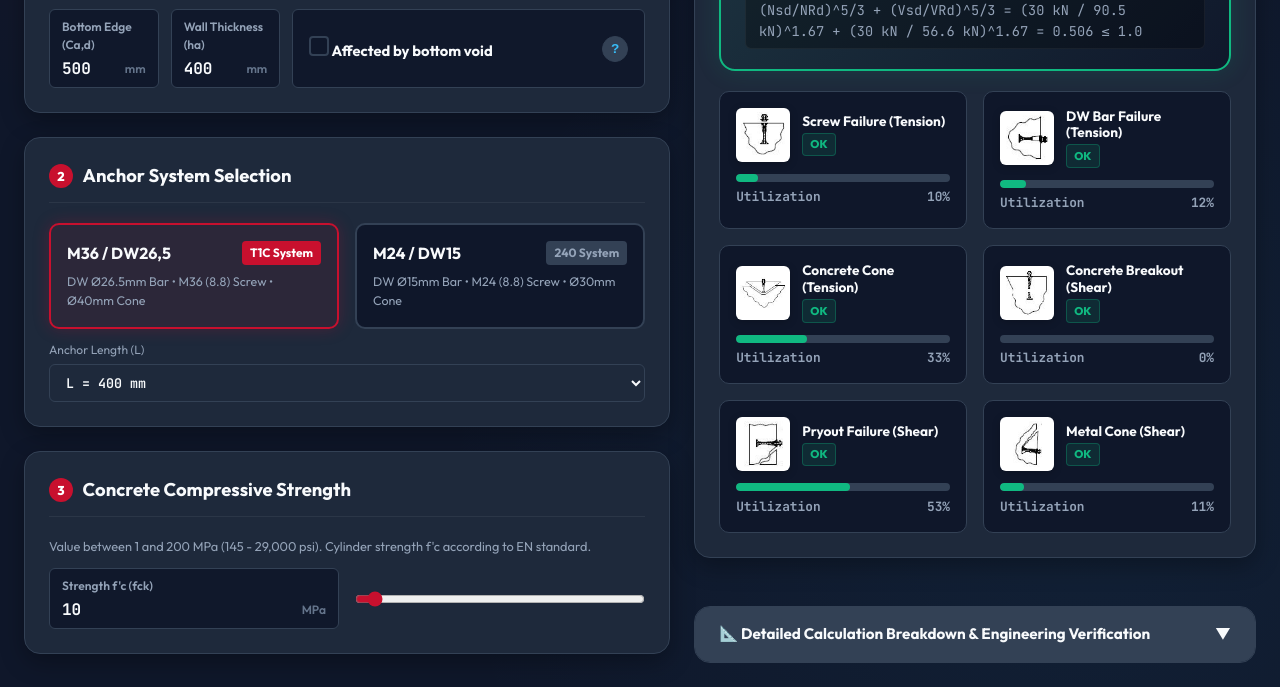
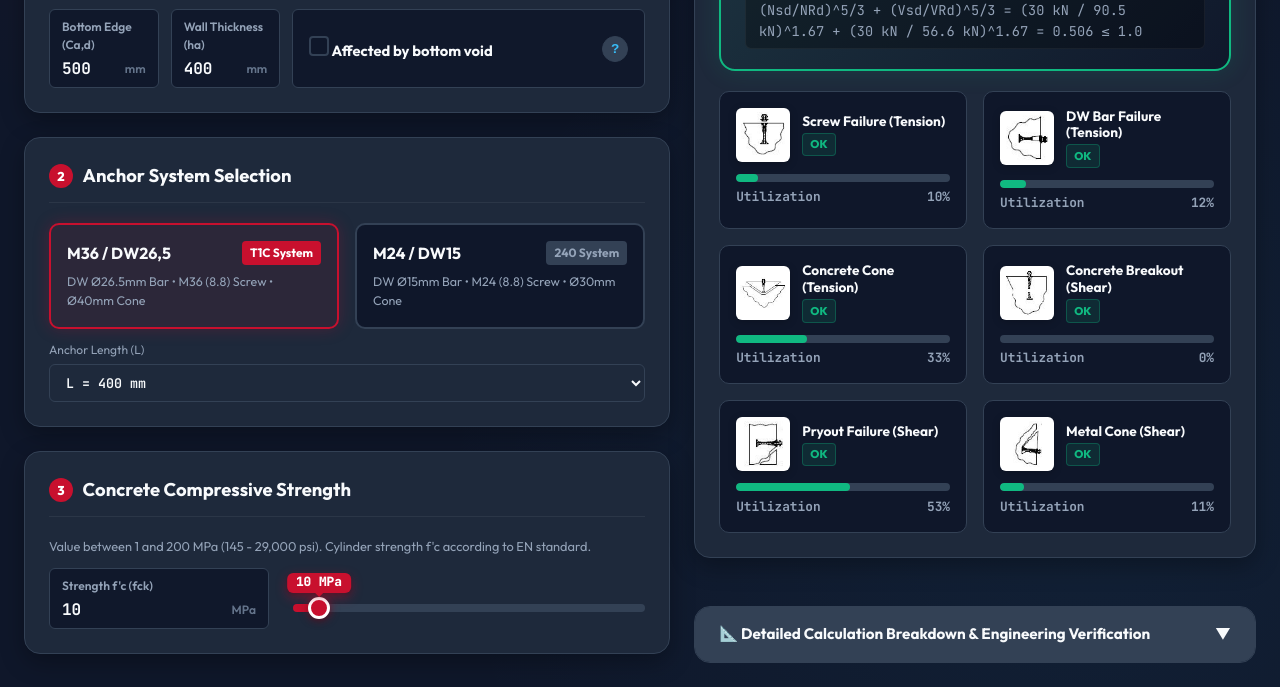
Before and after one commit to alsitectools/calculo-de-anclajes, a website with bundled scripts: page index.html in a window 1280 px wide. Shown: the part 737-1424 px from the top of the page. Built offline with nearby package versions, Linux system fonts and the light colour scheme; files whose address does not match are found by name.

Commit message:
feat: add dynamic floating tooltip with real-time value on concrete resistance slider

```diff
--- a/css/main.css
+++ b/css/main.css
@@ -1079,22 +1079,113 @@ input[type="checkbox"]:checked + .custom-checkbox::after {
 /* Step 3: Concrete strength */
 .concrete-fck-grid {
   display: grid;
-  grid-template-columns: 1fr 1fr;
-  gap: 1rem;
+  grid-template-columns: minmax(180px, 220px) 1fr;
+  gap: 1.5rem;
   align-items: center;
   margin-top: 0.75rem;
 }
 
+@media (max-width: 680px) {
+  .concrete-fck-grid {
+    grid-template-columns: 1fr;
+    gap: 1.5rem;
+  }
+}
+
 .fck-slider-wrapper {
-  display: flex;
-  align-items: center;
-  gap: 1rem;
+  position: relative;
+  width: 100%;
+  display: flex;
+  flex-direction: column;
+  justify-content: center;
+  padding-top: 1.6rem;
+  padding-bottom: 0.4rem;
+}
+
+.fck-slider-tooltip {
+  position: absolute;
+  top: -6px;
+  transform: translateX(-50%);
+  background: var(--primary);
+  color: #ffffff;
+  font-family: var(--font-mono);
+  font-size: 0.8rem;
+  font-weight: 800;
+  padding: 0.22rem 0.55rem;
+  border-radius: 6px;
+  box-shadow: 0 4px 12px rgba(200, 16, 46, 0.45), 0 2px 4px rgba(0, 0, 0, 0.3);
+  pointer-events: none;
+  white-space: nowrap;
+  transition: transform 0.05s linear;
+  z-index: 10;
+  display: flex;
+  align-items: center;
+  line-height: 1;
+}
+
+.fck-slider-tooltip::after {
+  content: '';
+  position: absolute;
+  bottom: -4px;
+  left: 50%;
+  transform: translateX(-50%);
+  border-width: 4px 4px 0 4px;
+  border-style: solid;
+  border-color: var(--primary) transparent transparent transparent;
 }
 
 .fck-slider {
-  flex: 1;
-  accent-color: var(--primary);
-  cursor: pointer;
+  -webkit-appearance: none;
+  appearance: none;
+  width: 100%;
+  height: 8px;
+  border-radius: 6px;
+  background: linear-gradient(to right, var(--primary) 0%, var(--primary) var(--slider-progress, 4.5%), #334155 var(--slider-progress, 4.5%), #334155 100%);
+  outline: none;
+  cursor: pointer;
+  margin: 0;
+  padding: 0;
+  transition: background 0.1s ease;
+}
+
+body.light-theme .fck-slider {
+  background: linear-gradient(to right, var(--primary) 0%, var(--primary) var(--slider-progress, 4.5%), #cbd5e1 var(--slider-progress, 4.5%), #cbd5e1 100%);
+}
+
+.fck-slider::-webkit-slider-thumb {
+  -webkit-appearance: none;
+  appearance: none;
+  width: 22px;
+  height: 22px;
+  border-radius: 50%;
+  background: var(--primary);
+  border: 3px solid #ffffff;
+  box-shadow: 0 0 10px rgba(200, 16, 46, 0.6), 0 2px 6px rgba(0, 0, 0, 0.4);
+  cursor: grab;
+  transition: transform 0.15s ease, box-shadow 0.15s ease;
+}
+
+.fck-slider:active::-webkit-slider-thumb {
+  cursor: grabbing;
+  transform: scale(1.25);
+  box-shadow: 0 0 16px rgba(200, 16, 46, 0.9), 0 4px 10px rgba(0, 0, 0, 0.5);
+}
+
+.fck-slider::-moz-range-thumb {
+  width: 22px;
+  height: 22px;
+  border-radius: 50%;
+  background: var(--primary);
+  border: 3px solid #ffffff;
+  box-shadow: 0 0 10px rgba(200, 16, 46, 0.6), 0 2px 6px rgba(0, 0, 0, 0.4);
+  cursor: grab;
+  transition: transform 0.15s ease, box-shadow 0.15s ease;
+}
+
+.fck-slider:active::-moz-range-thumb {
+  cursor: grabbing;
+  transform: scale(1.25);
+  box-shadow: 0 0 16px rgba(200, 16, 46, 0.9), 0 4px 10px rgba(0, 0, 0, 0.5);
 }
 
 .warning-box {
--- a/index.html
+++ b/index.html
@@ -330,6 +330,7 @@
           </div>
 
           <div class="fck-slider-wrapper">
+            <div id="fckSliderTooltip" class="fck-slider-tooltip">10 MPa</div>
             <input type="range" id="slider_fck" class="fck-slider" min="1" max="200" step="1" value="10">
           </div>
         </div>
--- a/js/app.js
+++ b/js/app.js
@@ -409,6 +409,7 @@ function bindInputs() {
       const raw = parseFloat(inpFck.value) || 0;
       state.fck = globalUnits.fromDisplayStress(raw);
       if (fckSlider) fckSlider.value = raw;
+      updateSliderTooltip();
       updateCalculation();
     });
   }
@@ -418,6 +419,7 @@ function bindInputs() {
       const raw = parseFloat(fckSlider.value) || 0;
       state.fck = globalUnits.fromDisplayStress(raw);
       if (inpFck) inpFck.value = raw;
+      updateSliderTooltip();
       updateCalculation();
     });
   }
@@ -840,6 +842,27 @@ function syncInputsFromState() {
   if (sliderFck && document.activeElement !== sliderFck) {
     sliderFck.value = globalUnits.toDisplayStress(state.fck);
   }
+  updateSliderTooltip();
+}
+
+function updateSliderTooltip() {
+  const slider = document.getElementById('slider_fck');
+  const tooltip = document.getElementById('fckSliderTooltip');
+  if (!slider || !tooltip) return;
+
+  const min = parseFloat(slider.min) || 1;
+  const max = parseFloat(slider.max) || 200;
+  const val = parseFloat(slider.value) || 10;
+  const percent = Math.min(100, Math.max(0, ((val - min) / (max - min)) * 100));
+
+  const thumbOffset = 11 - (percent * 0.22);
+  tooltip.style.left = `calc(${percent}% + ${thumbOffset}px)`;
+
+  const isImp = globalUnits.isImperial();
+  const unit = isImp ? 'psi' : 'MPa';
+  tooltip.textContent = `${val} ${unit}`;
+
+  slider.style.setProperty('--slider-progress', `${percent}%`);
 }
 
 function syncAllUIFromState() {
```
